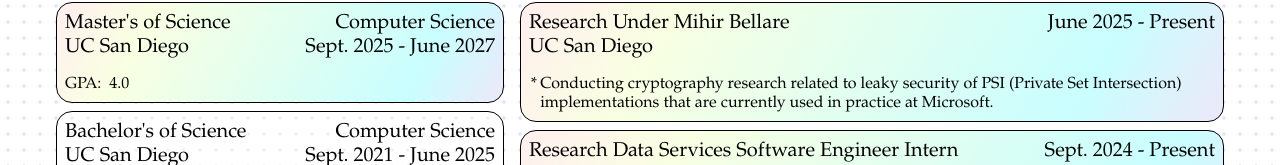
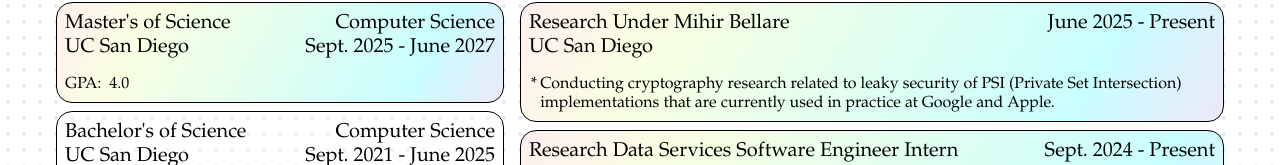
Before and after one commit to canitry/suehyunhong, a plain HTML site: page index.html in a window 1280 px wide. Shown: the part 194-359 px from the top of the page. Drawn offline with Linux system fonts and the light colour scheme.

Commit message:
changed research subject

```diff
--- a/index.html
+++ b/index.html
@@ -76,7 +76,7 @@
             <p></p>
           </div>
           <ul class="block">
-            <li>Conducting cryptography research related to leaky security of PSI (Private Set Intersection) implementations that are currently used in practice at Microsoft.</li>
+            <li>Conducting cryptography research related to leaky security of PSI (Private Set Intersection) implementations that are currently used in practice at Google and Apple.</li>
           </ul>
         </div>
         <div class="card selection">
```
